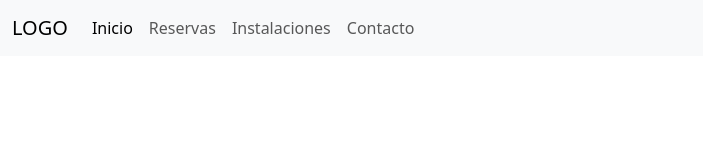
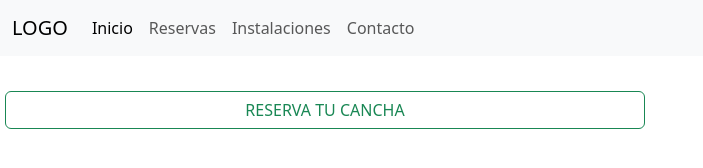
Before and after one commit to ToMartinho/2daPREENTREGAMARTINHO, a plain HTML site: page index.html in a window 1280 px wide. Shown: the whole page, without its empty margins (0-703 px from the left). Drawn offline with nearby package versions, Linux system fonts and the light colour scheme.

Commit message:
se agrega boton call to action

```diff
--- a/css/style.css
+++ b/css/style.css
@@ -0,0 +1,4 @@
+.action{
+    margin-top: 35px;
+    margin-left: 5px;
+}
--- a/index.html
+++ b/index.html
@@ -43,6 +43,12 @@
     </nav>
     <!-- FIN NAV BAR -->
 
+    <!-- BOTON CALL TO ACTION -->
+     <div class="d-grid gap-2 col-6 mx-l action">
+        <button class="btn btn-outline-success" type="button">RESERVA TU CANCHA</button>
+    </div>
+    <!-- FIN BOTON CALL TO ACTION -->
+
     <!-- SCRIPT BOOSTRAP -->
     <script src="https://cdn.jsdelivr.net/npm/bootstrap@5.3.0-alpha1/dist/js/bootstrap.bundle.min.js"
         integrity="sha384-w76AqPfDkMBDXo30jS1Sgez6pr3x5MlQ1ZAGC+nuZB+EYdgRZgiwxhTBTkF7CXvN"
```
Also changed, not shown: reservas.htm (line endings or trailing spaces).
